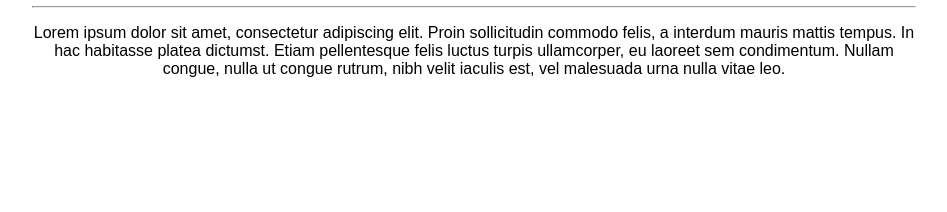
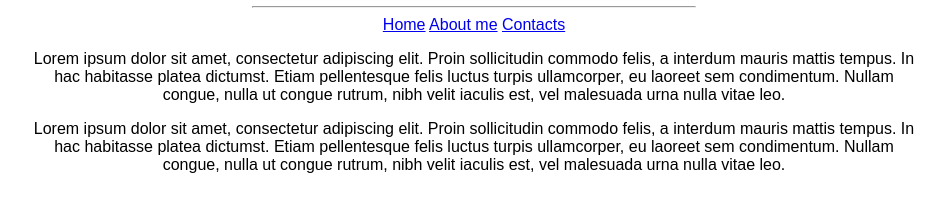
Before and after one commit to nilaykarade/webdev1, a plain HTML site: page index.html in a window 1280 px wide. Shown: the part 212-424 px from the top of the page, without its empty margins (166-1113 px from the left). Drawn offline with Linux system fonts and the light colour scheme.

Commit message:
Add files via upload

```diff
--- a/index.html
+++ b/index.html
@@ -11,9 +11,7 @@
     <body style="font-family: Arial, Helvetica, sans-serif;">
         <div style="text-align:center ;width:70%;margin : auto;">
             <img  src="images/nk1.png" />
-            <h1>
-                Dr. Nilay Karade
-            </h1>
+            <h1> Dr. Nilay Karade</h1>
             <h2>
                 Data Science Consultant, XYZ corporation, India
             </h2>
@@ -27,11 +25,19 @@
             <a href="https://in.linkedin.com/in/dr-nilay-karade">
                 <img  width="50px" height="50"  src="images/social icons/linkedin.png" />
             </a>
-            <hr/>
+            <hr style="width:50%;"/>
+            <div>
+                <a href="index.html">Home</a>
+                <a href="about.html">About me</a>
+                <a href="contact.html">Contacts</a>
+            </div>
             <p>
                 Lorem ipsum dolor sit amet, consectetur adipiscing elit. Proin sollicitudin commodo felis, a interdum mauris mattis tempus. In hac habitasse platea dictumst. Etiam pellentesque felis luctus turpis ullamcorper, eu laoreet sem condimentum. Nullam congue, nulla ut congue rutrum, nibh velit iaculis est, vel malesuada urna nulla vitae leo.
             </p>
 
+            <p>
+                Lorem ipsum dolor sit amet, consectetur adipiscing elit. Proin sollicitudin commodo felis, a interdum mauris mattis tempus. In hac habitasse platea dictumst. Etiam pellentesque felis luctus turpis ullamcorper, eu laoreet sem condimentum. Nullam congue, nulla ut congue rutrum, nibh velit iaculis est, vel malesuada urna nulla vitae leo.
+            </p>
         </div>
     </body>
 </html>
```
Also changed, not shown: about.html (added, +18 -0 lines), contact.html (added, +18 -0 lines).
